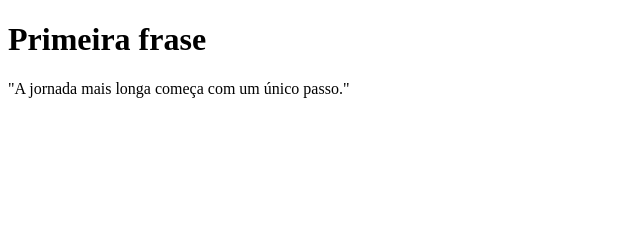
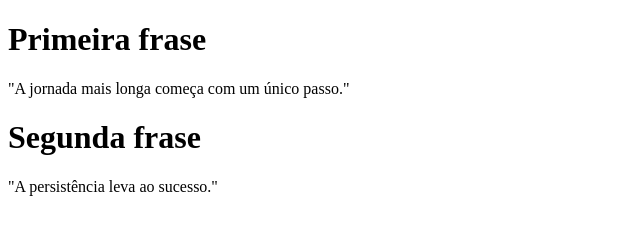
Before and after one commit to GabrielCavallari/Projeto-01, a plain HTML site: page index.html in a window 1280 px wide. Shown: the whole page, without its empty margins (0-640 px from the left). Drawn offline with Linux system fonts and the light colour scheme.

Commit message:
frase motivacional 2

```diff
--- a/index.html
+++ b/index.html
@@ -8,5 +8,7 @@
 <body>
     <h1>Primeira frase</h1>
     <p>"A jornada mais longa começa com um único passo."</p>
+    <h1>Segunda frase</h1>
+    <p>"A persistência leva ao sucesso."</p>
 </body>
 </html>
```
